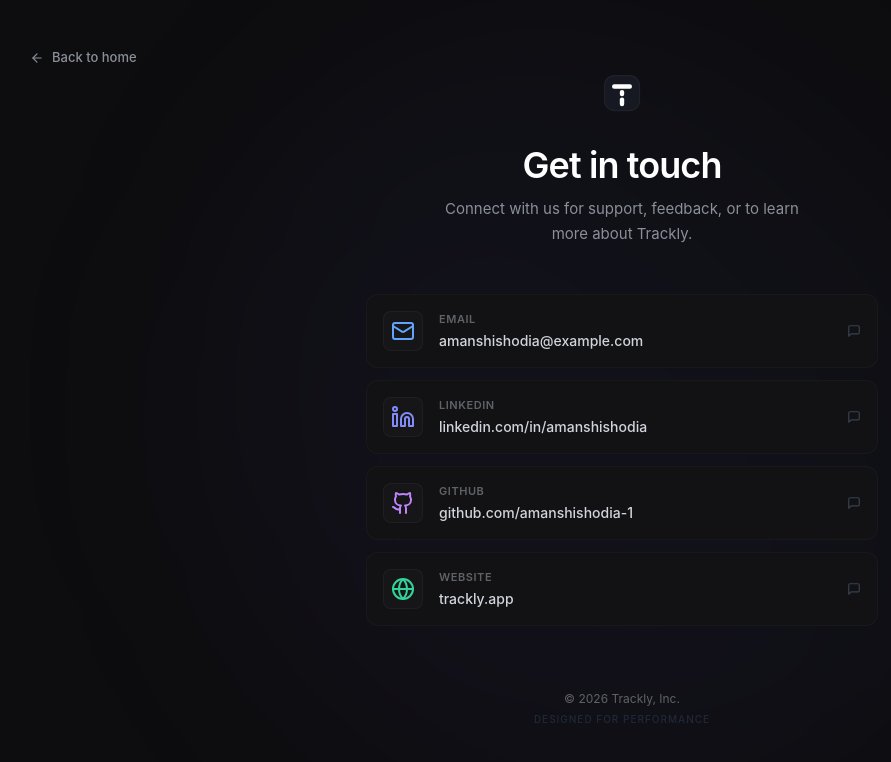
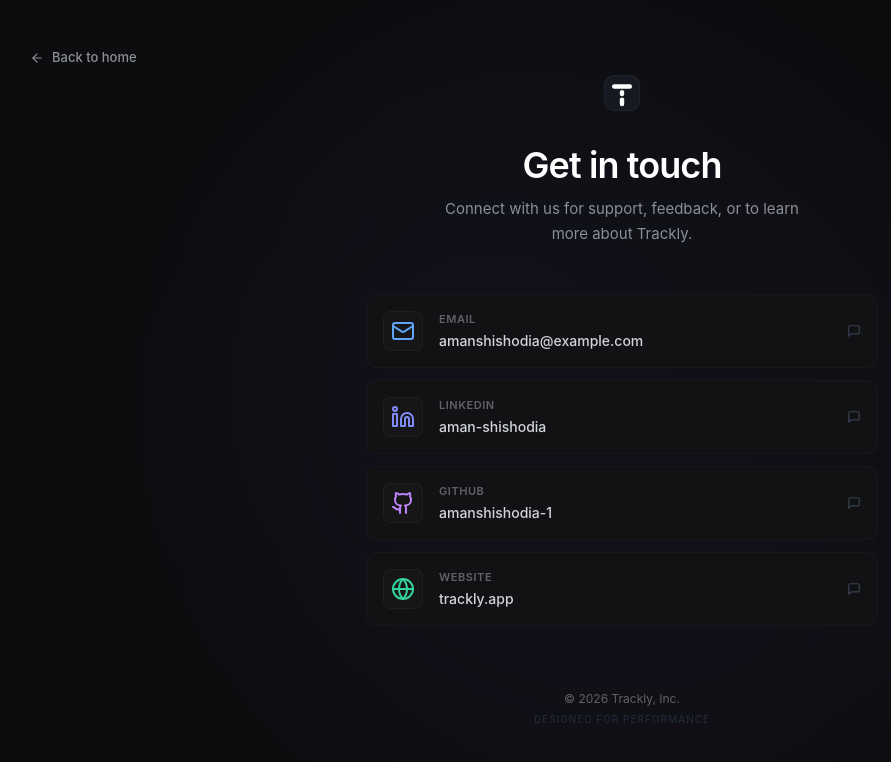
Before and after one commit to amanshishodia-1/Trackly, a React (Vite) app in the folder frontend/: page /contact in a window 1280 px wide. Shown: the top 762 px of the page, without its empty margins (18-909 px from the left). Built offline with nearby package versions, Linux system fonts and the light colour scheme; no server answers.

Commit message:
Update social links in Contact page

```diff
--- a/frontend/src/pages/Contact.jsx
+++ b/frontend/src/pages/Contact.jsx
@@ -16,14 +16,14 @@
     {
       icon: Linkedin,
       label: 'LinkedIn',
-      value: 'linkedin.com/in/amanshishodia',
-      href: 'https://linkedin.com/in/amanshishodia',
+      value: 'aman-shishodia',
+      href: 'https://www.linkedin.com/in/aman-shishodia-231b11300/',
       color: 'text-indigo-400'
     },
     {
       icon: Github,
       label: 'GitHub',
-      value: 'github.com/amanshishodia-1',
+      value: 'amanshishodia-1',
       href: 'https://github.com/amanshishodia-1',
       color: 'text-purple-400'
     },
```
